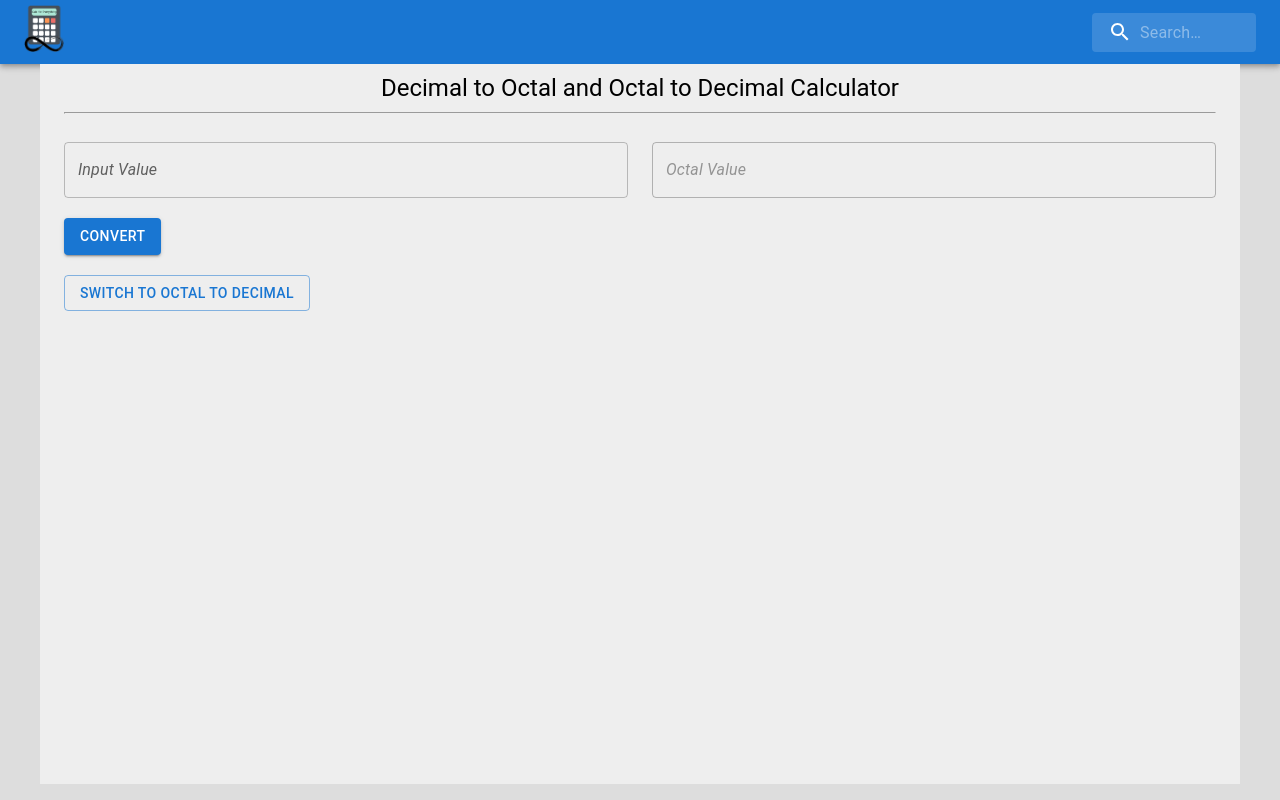
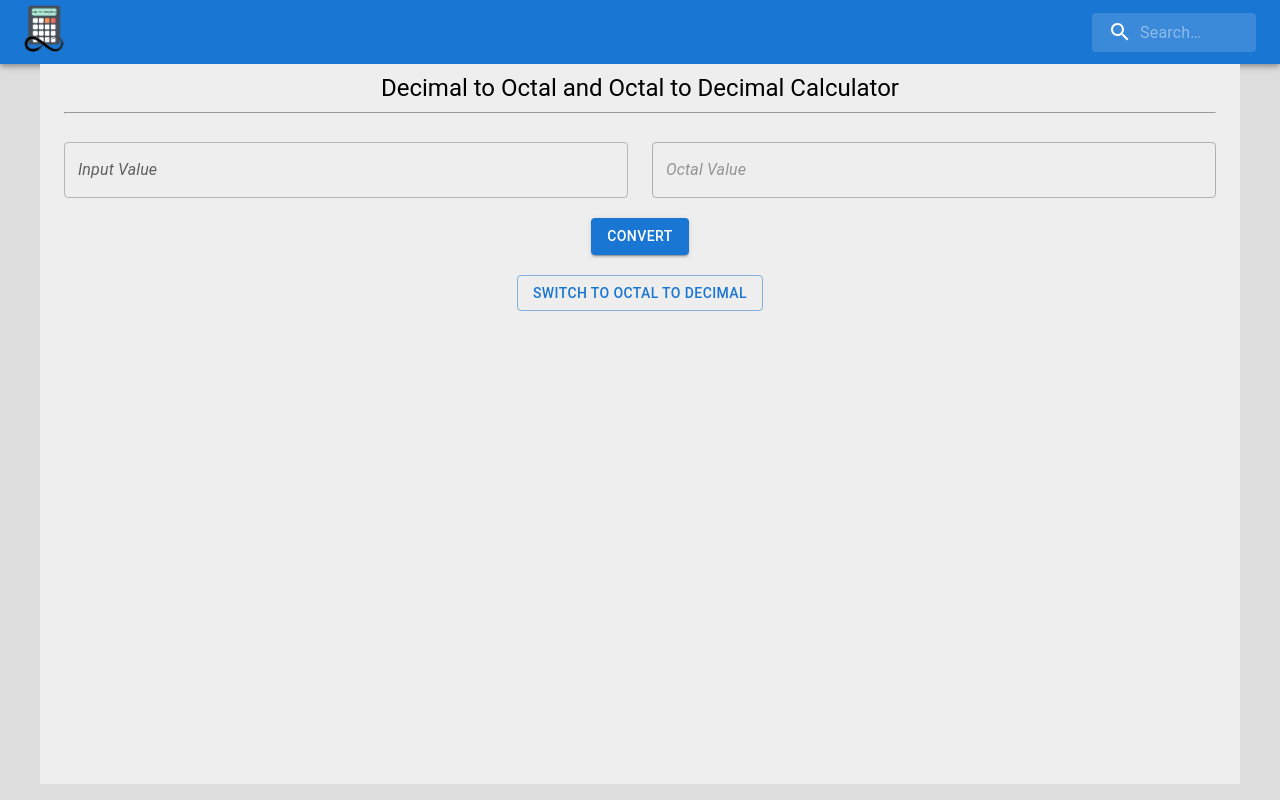
Before and after one commit to SarthakKeshari/calc_for_everything, a React (Create React App) app in the folder calculators/: page /decoctandoctdec in a window 1280 px wide. Built offline with nearby package versions, Linux system fonts and the light colour scheme.

Commit message:
Decimal to Octal and vice-versa

```diff
--- a/calculators/src/computer_science/decToOctAndOctToDec/MainDecToOctAndOctToDec.js
+++ b/calculators/src/computer_science/decToOctAndOctToDec/MainDecToOctAndOctToDec.js
@@ -1,5 +1,5 @@
 import React, { useState } from 'react';
-import { Container, Typography, TextField, Button, Grid } from '@mui/material';
+import { Container, Typography, TextField, Button, Grid, Box } from '@mui/material';
 
 function MainDecToOctAndOctToDec() {
   const [inputValue, setInputValue] = useState('');
@@ -56,6 +56,7 @@ function MainDecToOctAndOctToDec() {
         </Grid>
       </Grid>
       <br />
+      <Box sx={{ textAlign: 'center' }}>
         <Button variant="contained" onClick={handleConvert}>
           Convert
         </Button>
@@ -67,6 +68,7 @@ function MainDecToOctAndOctToDec() {
         >
           {conversionMode === 'decimalToOctal' ? 'Switch to Octal to Decimal' : 'Switch to Decimal to Octal'}
         </Button>
+      </Box>
     </Container>
   );
 }
```
Lines whose indentation alone changed are shown as unchanged.
